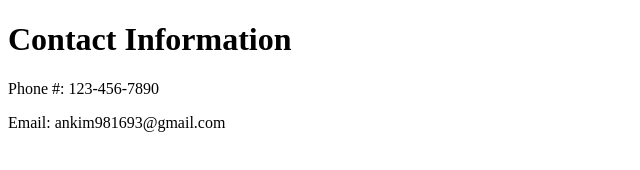
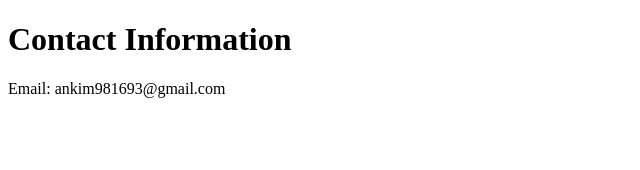
Before and after one commit to andrewdaekim99/html-resume, a plain HTML site: page public/contact.html in a window 1280 px wide. Shown: the whole page, without its empty margins (0-640 px from the left). Drawn offline with Linux system fonts and the light colour scheme.

Commit message:
Update contact.html

```diff
--- a/public/contact.html
+++ b/public/contact.html
@@ -7,7 +7,6 @@
   </head>
   <body>
     <h1>Contact Information</h1>
-    <p>Phone #: 123-456-7890</p>
     <p>Email: ankim981693@gmail.com</p>
   </body>
 </html>
```
